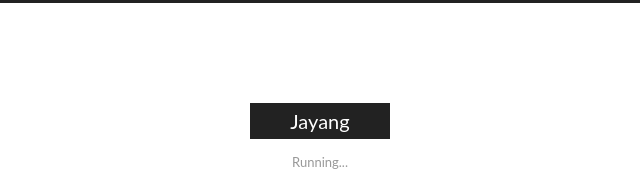
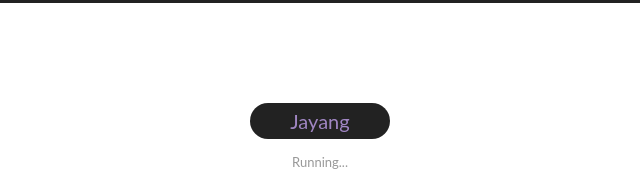
Before and after one commit to jayanghe/jayanghe.github.io, a plain HTML site: page index.html in a window 1280 px wide. Shown: the top 192 px of the page, 320-960 px from the left. Drawn offline with Linux system fonts and the light colour scheme.

Commit message:
change style

```diff
--- a/css/main.css
+++ b/css/main.css
@@ -1112,9 +1112,10 @@ pre .javascript .function {
   position: relative;
   display: inline-block;
   padding: 0 40px;
-  color: #fff;
+  color: #a086c3;
   background: #222;
   border-bottom: none;
+  border-radius:20px;
 }
 .brand:hover {
   color: #fff;
```
